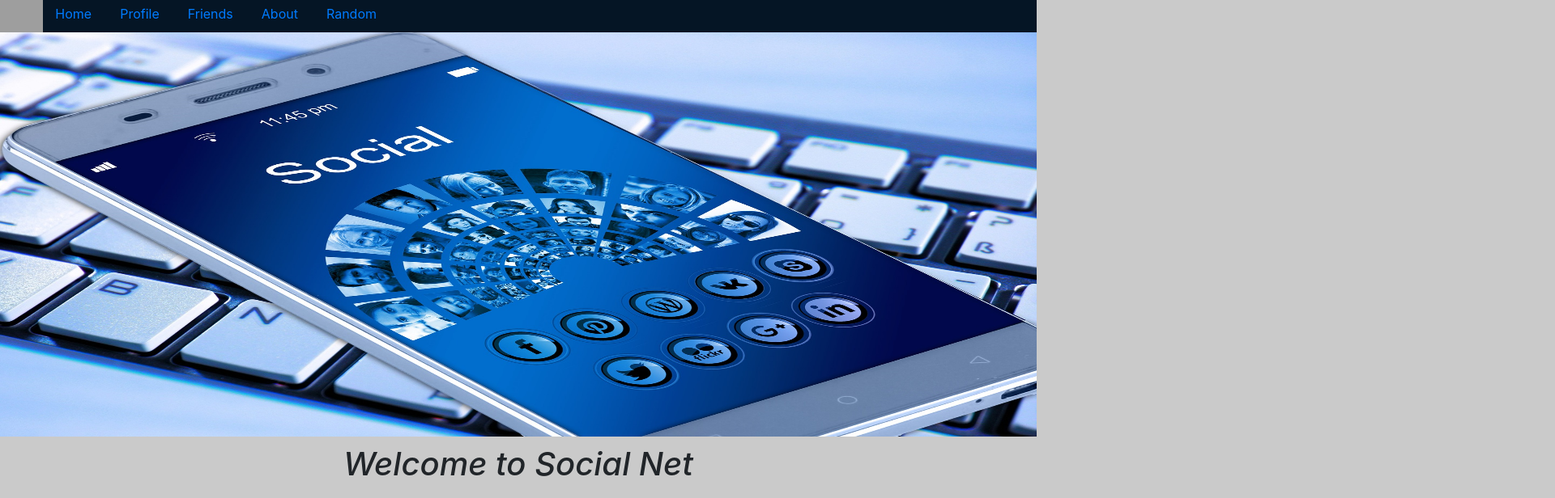
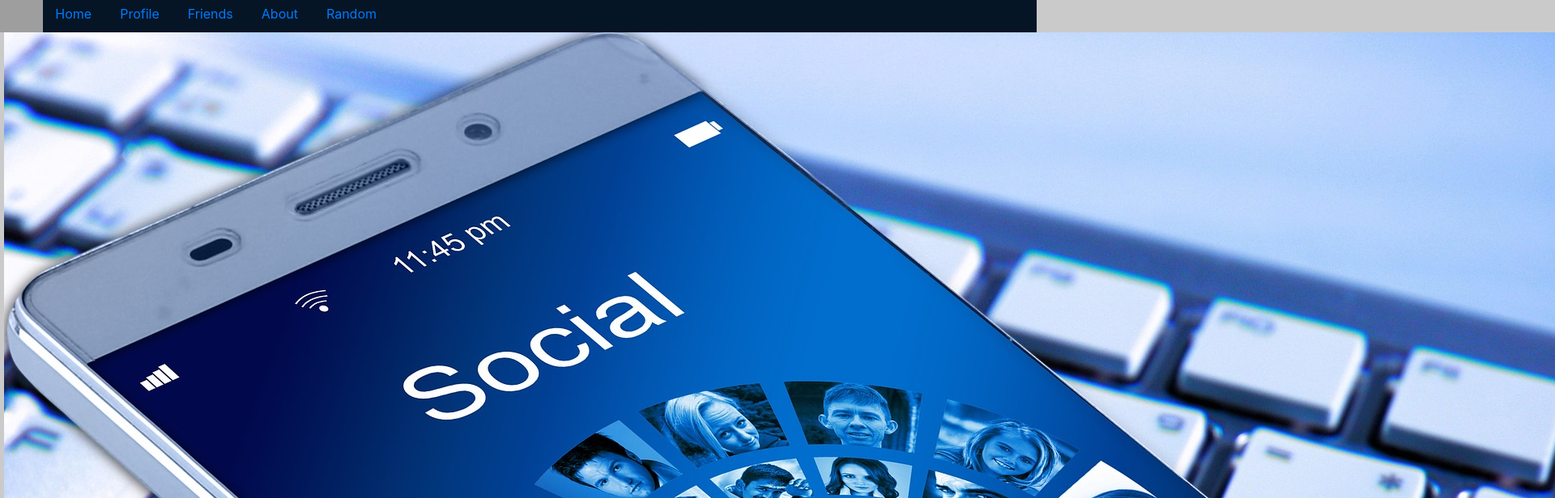
Before and after one commit to Jmiller1294/social-net-frontend, a React (Create React App) app: page / in a window 1280 px wide. Shown: the top 616 px of the page at 81% size, 1920 px wide, since content can reach past the window. Built offline with nearby package versions, Linux system fonts and the light colour scheme; no server answers; grey boxes are pictures that could not be loaded.

Commit message:
cleaned up code

```diff
--- a/src/App.css
+++ b/src/App.css
@@ -1,6 +1,4 @@
-* {
-  box-sizing: border-box;
-}
+
 
 .clearfix:after {
   content: "";
@@ -15,10 +13,6 @@
   padding: 0;
 }
 
-.welcome {
-  font-style: italic;
-  text-align: center;
-}
 .postbox {
   position: relative;
   padding: 10px;
@@ -56,11 +50,6 @@
   margin: 1px 10px 0px 10px;
 }
 
-.background {
-  height: 500px;
-  width: 100%;
-  margin-bottom: 10px;
-}
 
 .postcard {
   position: relative;
@@ -112,8 +101,6 @@ h2{
   padding: 0;
 }
 
-.post-input-container {
-}
 
 .article-card {
   border-radius: 5px;
--- a/src/App.js
+++ b/src/App.js
@@ -6,11 +6,16 @@ import FriendsContainer from './containers/FriendsContainer';
 import Profile from './containers/Profile';
 import NoMatch from './components/NoMatch';
 import NavBar from './components/NavBar';
+import styled from 'styled-components';
 import { fetchUser } from './actions/fetchUser';
 import { Route , Switch} from 'react-router-dom';
 import { connect } from 'react-redux';
 
-
+export const Container = styled.div`
+  font-family: 'Lato', sans-serif;
+  margin-left: 5px;
+  margin-right: 2px;
+`
 
 class App extends Component {
 
@@ -22,7 +27,8 @@ class App extends Component {
   render() {
     return (
       <React.Fragment>
-          <NavBar />
+        <NavBar/>
+        <Container>
           <Switch>
             <Route exact path="/" component={Welcome} />
             <Route exact path="/user" render={(props) => <UserContainer {...props} user={this.props.user} posts={this.props.posts} />}/>
@@ -30,7 +36,8 @@ class App extends Component {
             <Route exact path="/friends" render={(props) => <FriendsContainer {...props} friends={this.props.friends}/>}/>
             <Route component={NoMatch} />
           </Switch>
-      </React.Fragment>
+        </Container>
+        </React.Fragment>
     );
   }
 
--- a/src/components/Layout.js
+++ /dev/null
@@ -1,11 +0,0 @@
-import React from 'react';
-import { Container } from 'react-bootstrap';
-
-const Layout = (props) => {
-    return (
-        <Container>
-            {props.children}
-        </Container>
-    )
-}
-export default Layout;
--- a/src/containers/UserContainer.js
+++ b/src/containers/UserContainer.js
@@ -2,11 +2,9 @@ import React, { Component } from 'react';
 import PostInput from '../components/posts/PostInput';
 import Posts from '../components/posts/Posts';
 import Articles from '../components/articles/Articles';
-import Layout from '../components/Layout';
 import { connect } from 'react-redux';
 import { deletePost } from '../actions/deletePost';
 import styled from 'styled-components';
-
 
 export const Grid = styled.div`
 
@@ -22,8 +20,6 @@ export const Col = styled.div`
   height 100%;
   padding: 10px;
 `;
-
-
 
 
 class UserContainer extends Component {
```
